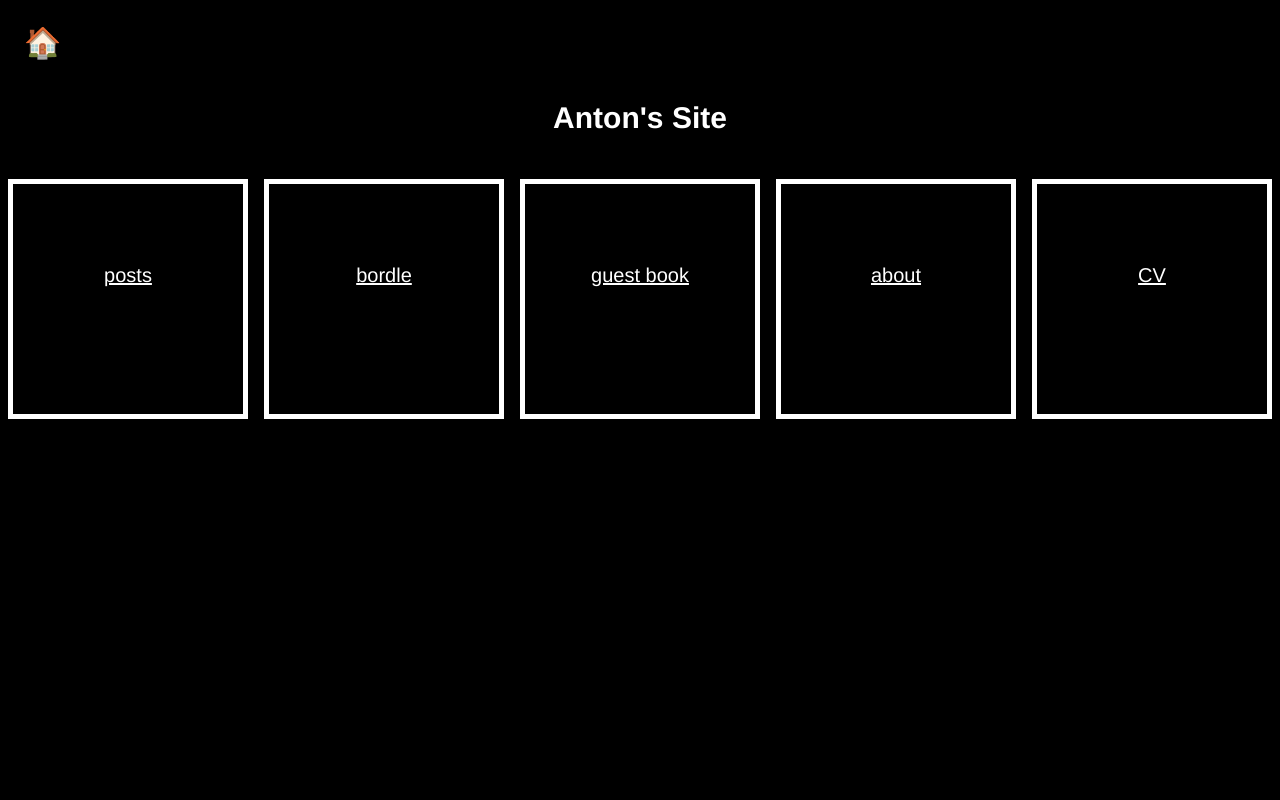
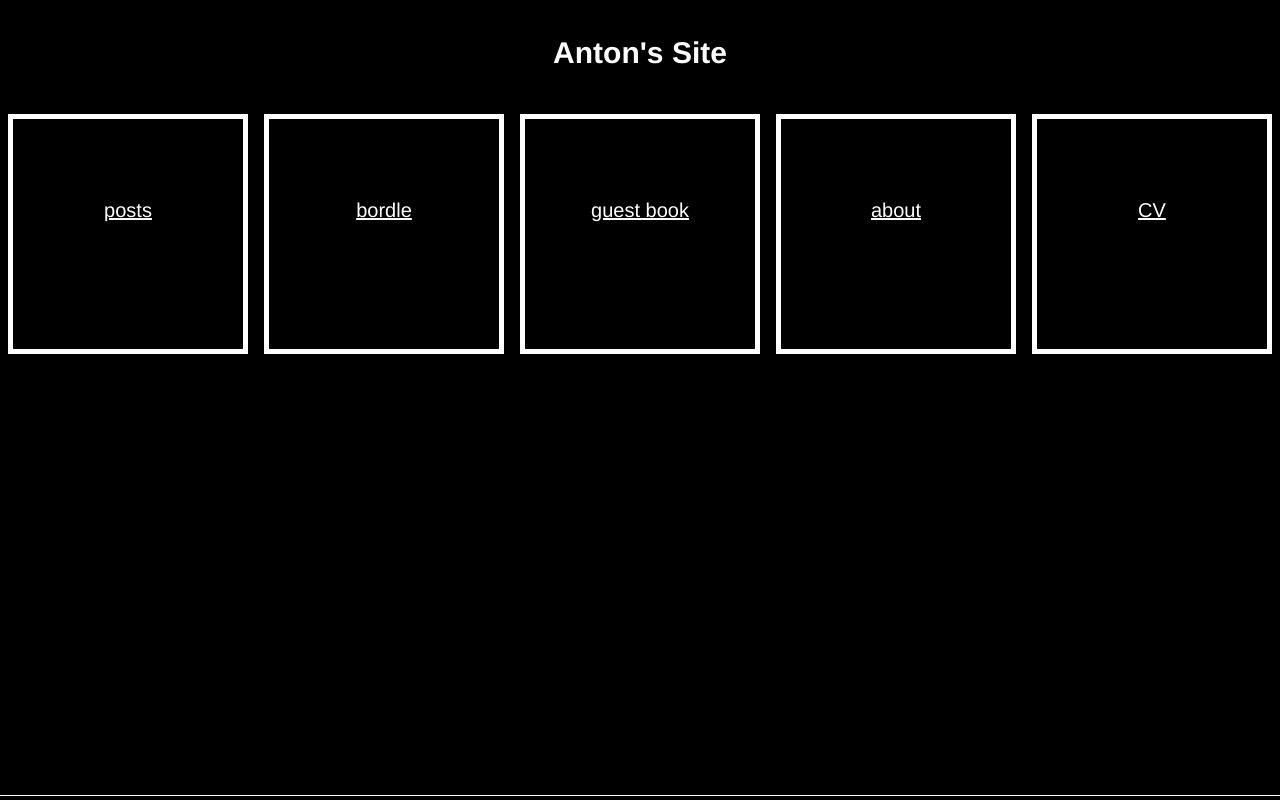
Before and after one commit to AntonGomes/site, a Next.js app: page / in a window 1280 px wide. Shown: the top 800 px of the page. Built offline with nearby package versions, Linux system fonts and the light colour scheme.

Commit message:
removed hom ebutton from home

```diff
--- a/pages/index.js
+++ b/pages/index.js
@@ -1,13 +1,14 @@
 import styles from '../styles/index.module.css'
 import Link from 'next/link'
 import Draggable from 'react-draggable';
-import Default from "../components/default.jsx"
+import Footer from "../components/footer.js"
 
 export default function Home() {
 
   return (
-      <Default>
-            <h1>Anton's Site</h1>
+      <div>
+      <div className={styles.body}>
+      <h1>Anton's Site</h1>
       <div className={styles.landing}>
       <Link href = "./posts">posts</Link>
       <Link href = "./bordle">bordle</Link>
@@ -15,6 +16,8 @@ export default function Home() {
       <Link href = "./about">about</Link>
       <Link href = "./curriculum-vitae">CV</Link>
       </div>
-      </Default>
+      </div>
+      <Footer />
+      </div>
   )
 }
--- a/styles/index.module.css
+++ b/styles/index.module.css
@@ -23,3 +23,7 @@
 .landing a:hover {
     color: pink;
 }
+
+.body {
+    min-height: calc(100vh - 1em);
+}
```
